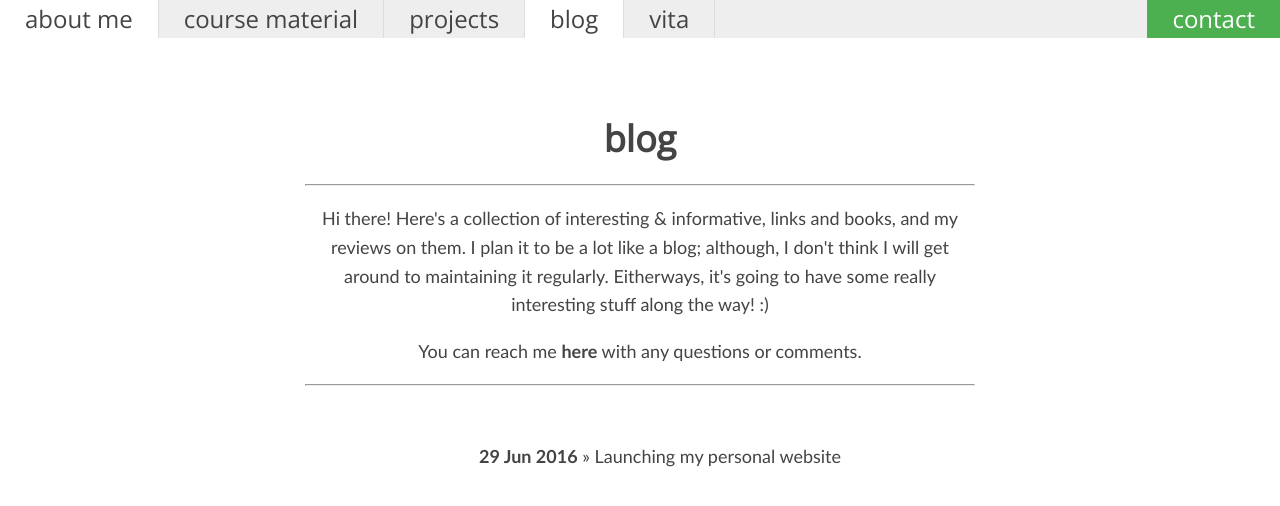
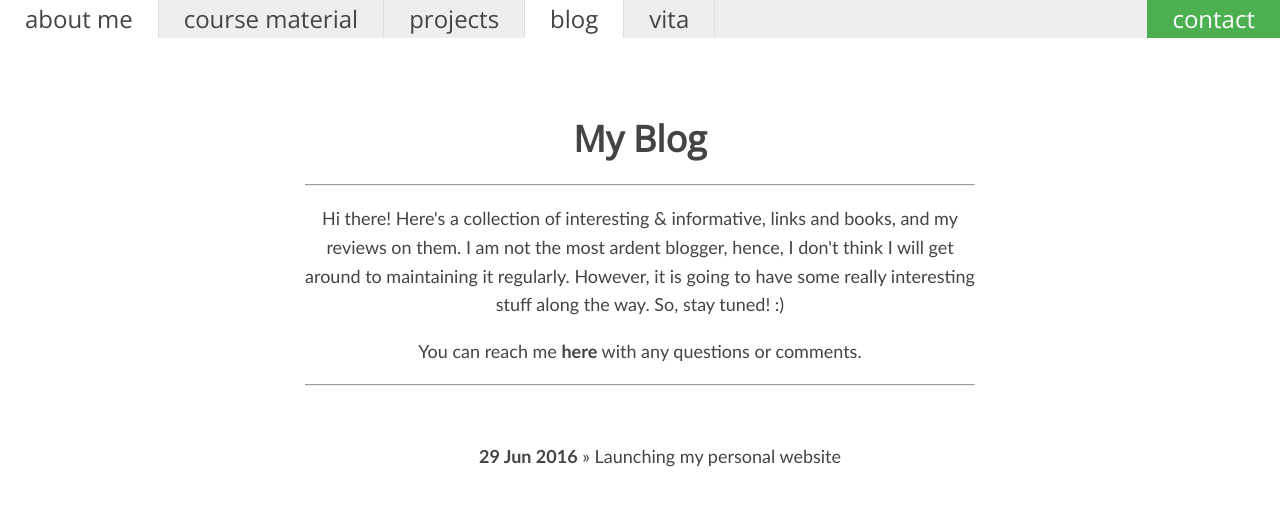
Before and after one commit to akashdeepdeb/akash.github.io, a Jekyll site: the page built from blog/index.html, in a window 1280 px wide. Shown: the top 506 px of the page. Built offline with Jekyll 4.4.1, drawn with Linux system fonts in a browser that asks for light colours.

Commit message:
Update index.html

```diff
--- a/blog/index.html
+++ b/blog/index.html
@@ -1,6 +1,6 @@
 ---
 layout: default
-title: blog
+title: My Blog
 ---
 <style>
 	.blog	{
@@ -20,7 +20,7 @@ title: blog
 	<h1 style = "font-family: Open Sans;">{{ page.title }}</h1>
 	<hr>
 	<p>
-Hi there! Here's a collection of interesting & informative, links and books, and my reviews on them. I plan it to be a lot like a blog; although, I don't think I will get around to maintaining it regularly. Eitherways, it's going to have some really interesting stuff along the way! :)
+Hi there! Here's a collection of interesting & informative, links and books, and my reviews on them. I am not the most ardent blogger, hence, I don't think I will get around to maintaining it regularly. However, it is going to have some really interesting stuff along the way. So, stay tuned! :)
 	</p>
 	<p>
 You can reach me <a href = "/contact"><b>here</b></a> with any questions or comments.
```
